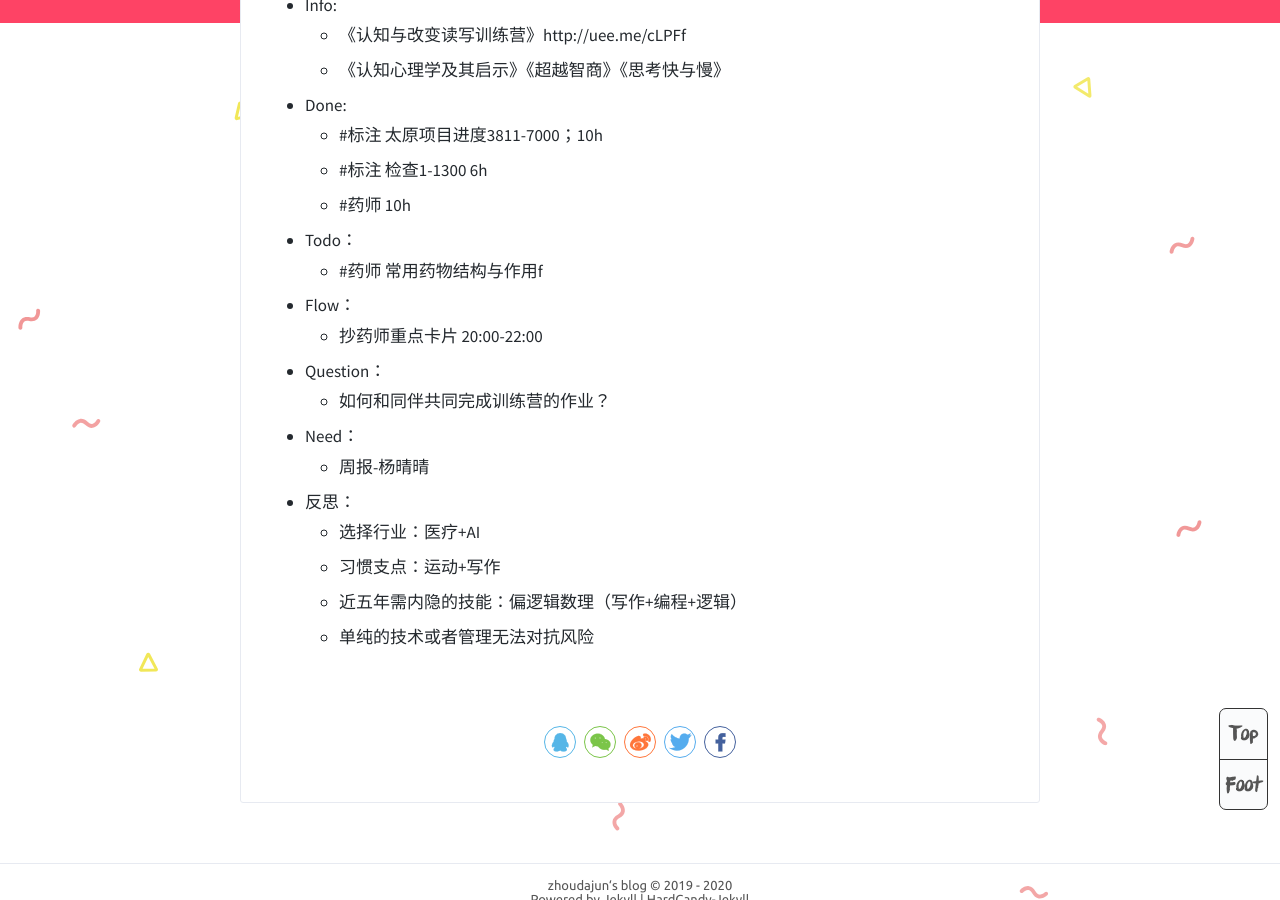
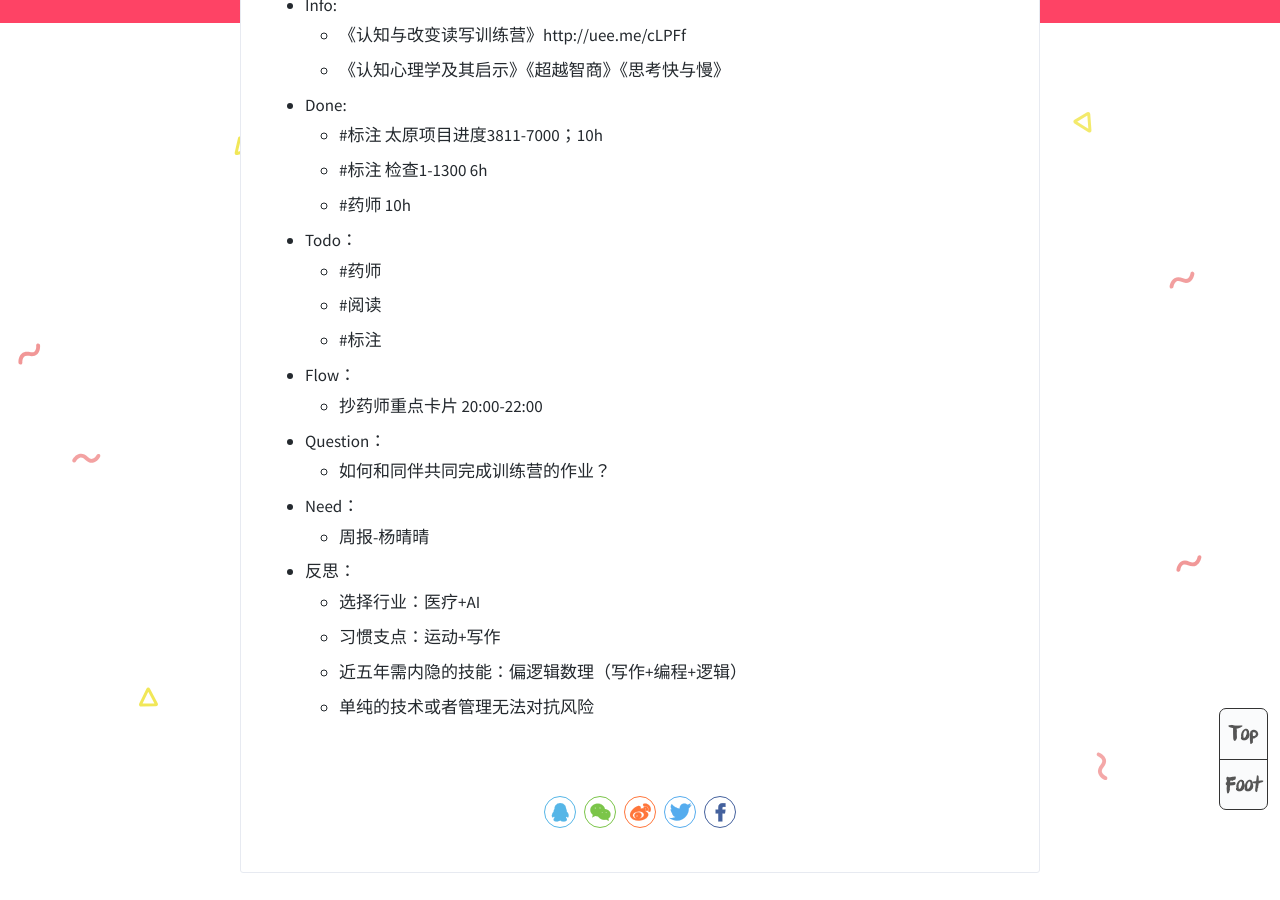
Before and after one commit to zhoudajun/zhoudajun.github.io, a Jekyll site: the page built from _posts/2019-12-29-w01-weekly.md, in a window 1280 px wide and 900 px high, scrolled down 602 px. Built offline with Jekyll 4.4.1, drawn with Linux system fonts in a browser that asks for light colours; comment, search, counter and statistics services are not loaded.

Commit message:
Update 2019-12-29-w01-weekly.md

```diff
--- a/_posts/2019-12-29-w01-weekly.md
+++ b/_posts/2019-12-29-w01-weekly.md
@@ -23,7 +23,9 @@ tags: log
   - \#标注 检查1-1300 6h
   - \#药师  10h
 - Todo：
-  - \#药师 常用药物结构与作用f
+  - \#药师
+  - \#阅读
+  - \#标注
 - Flow：
   - 抄药师重点卡片 20:00-22:00
 - Question：
```
